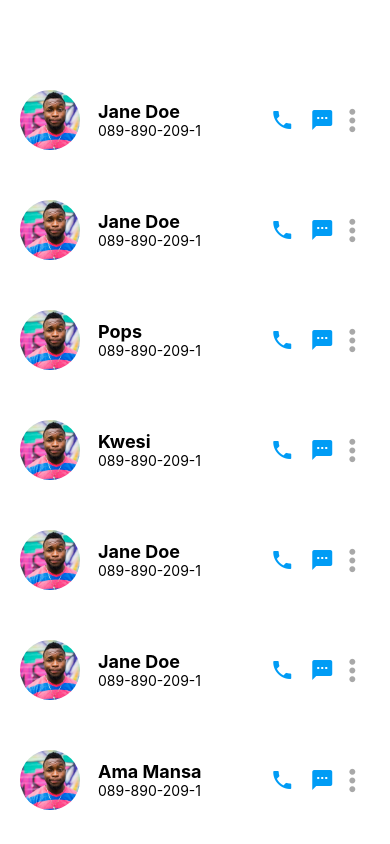
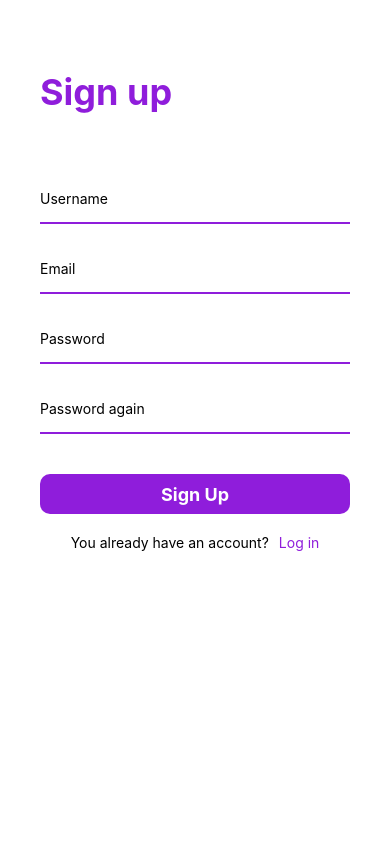
Before and after one commit to dsereboo/Expo-Lessons, a React Native app: screen / in a window 390 px wide. Built offline with nearby package versions, Linux system fonts and the light colour scheme.

Commit message:
Sign Up screen assignment

```diff
--- a/App.js
+++ b/App.js
@@ -1,9 +1,10 @@
 import React from 'react';
 import ContactList from './components/ContactList';
 import LoginPage from './components/LoginPage';
+import SignUp from './components/SignUp';
 
 export default function App() {
   return(
-    <ContactList/>
+    <SignUp/>
   )
 }
--- /dev/null
+++ b/components/SignUp.js
@@ -0,0 +1,79 @@
+import React from "react"
+import { StyleSheet, Text, TextInput, TouchableOpacity, View } from "react-native"
+
+export default function SignUp (){
+    return(
+        <View style={styles.container}>
+            <Text style={styles.title}>Sign up</Text>
+            <TextInput
+            placeholder="Username"
+            style={styles.input}/>
+            <TextInput
+             style={styles.input}
+             placeholder="Email"
+            />
+            <TextInput
+             style={styles.input}
+             placeholder="Password"
+             secureTextEntry={true}
+            />
+             <TextInput
+              style={styles.input}
+             placeholder="Password again"
+             secureTextEntry={true}
+            />
+            <TouchableOpacity style={styles.button}>
+                <Text style={styles.buttonText}>Sign Up</Text>
+            </TouchableOpacity>
+            <View style={styles.loginContainer}>
+                <Text>You already have an account?</Text>
+                <Text style={styles.login}>Log in</Text>
+            </View>
+        </View>
+    )
+}
+
+
+const styles=StyleSheet.create({
+    container:{
+        marginHorizontal:40,
+        marginTop:70,
+    },
+    button:{
+        backgroundColor:"#8f1ddb",
+        borderRadius:10,
+        height:40,
+        justifyContent:"center",
+        alignItems:"center",
+        marginBottom:20,
+        marginTop:40,
+
+    },
+    buttonText:{
+        color:"#fff",
+        fontSize:18,
+        fontWeight:"bold"
+    },
+    input:{
+        borderBottomColor:"#8f1ddb",
+        borderBottomWidth:2,
+        marginTop:20,
+        height:50,
+    },
+    title:{
+        fontWeight:"bold",
+        fontSize:36,
+        color:"#8f1ddb",
+        marginBottom:40,
+    },
+    loginContainer:{
+        flexDirection:"row",
+        justifyContent:"center",
+
+
+    },
+    login:{
+        color:"#8f1ddb",
+        marginLeft:10,
+    }
+})
```
